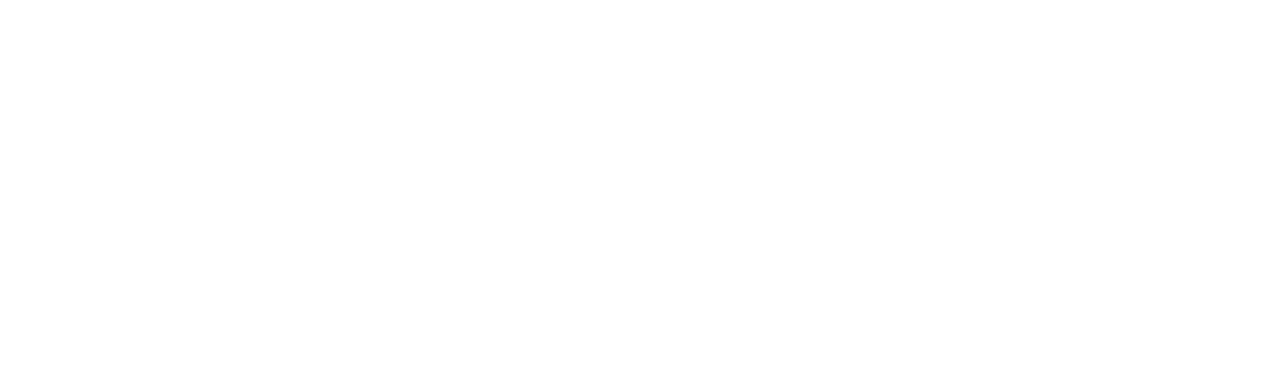
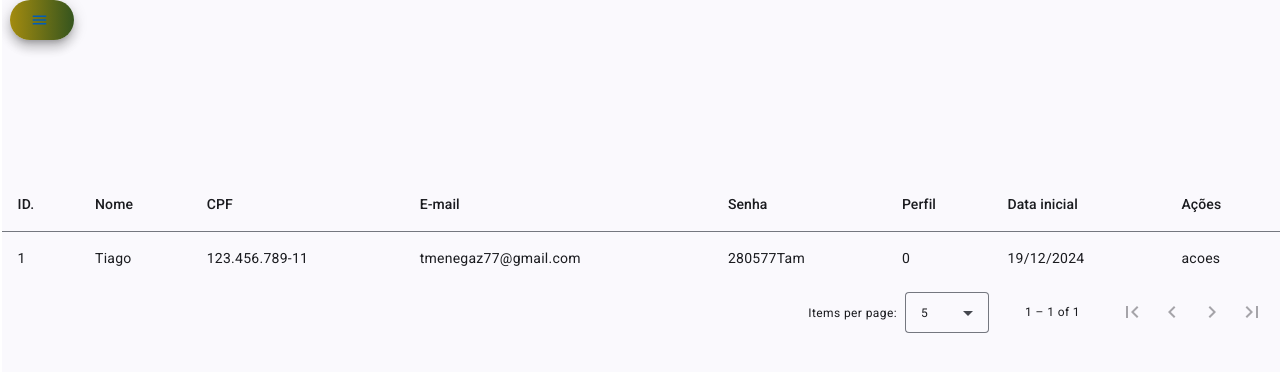
Before and after one commit to tmenegaz/grimpa-frontend, an Angular app: page /tecnicos in a window 1280 px wide. Before the commit this address led to /. Shown: the top 372 px of the page. Built offline with nearby package versions, Linux system fonts and the light colour scheme.

Commit message:
tabela tecnico

```diff
--- a/angular.json
+++ b/angular.json
@@ -103,5 +103,8 @@
         }
       }
     }
+  },
+  "cli": {
+    "analytics": false
   }
 }
--- a/package.json
+++ b/package.json
@@ -19,6 +19,7 @@
     "@angular/platform-browser": "^19.0.0",
     "@angular/platform-browser-dynamic": "^19.0.0",
     "@angular/router": "^19.0.0",
+    "grimpa-frontend": "file:",
     "rxjs": "~7.8.0",
     "tslib": "^2.3.0",
     "zone.js": "~0.15.0"
--- a/src/app/app.routes.ts
+++ b/src/app/app.routes.ts
@@ -1,10 +1,12 @@
 import { Routes } from '@angular/router';
 import { NavComponent } from './components/nav/nav.component';
 import { HomeComponent } from './components/home/home.component';
+import { TecnicoListComponent } from './components/tecnicos/tecnico-list/tecnico-list.component';
 
 export const routes: Routes = [
   { path: '', component: NavComponent, children: [
     { path: 'home', component: HomeComponent },
+    {path: 'tecnicos', component: TecnicoListComponent }
   ]
 },
 ];
--- a/src/app/components/nav/nav.component.html
+++ b/src/app/components/nav/nav.component.html
@@ -5,7 +5,7 @@
         <i class="material-icons">home</i>
         HOME
       </a>
-      <a mat-list-item routerLink="/">
+      <a mat-list-item routerLink="tecnicos">
         <i class="material-icons">account_circle</i>
         Técnicos
       </a>
--- a/src/app/components/nav/nav.component.ts
+++ b/src/app/components/nav/nav.component.ts
@@ -28,7 +28,7 @@
       ) {}
 
       ngOnInit(): void {
-    this.router.navigate(["home"]);
+    this.router.navigate([]);
   }
 
 }
--- /dev/null
+++ b/src/app/components/tecnicos/tecnico-list/tecnico-list.component.css
@@ -0,0 +1,7 @@
+.first-row {
+    margin-top: 8rem;
+}
+
+table {
+    width: 100%;
+  }
--- /dev/null
+++ b/src/app/components/tecnicos/tecnico-list/tecnico-list.component.html
@@ -0,0 +1,53 @@
+<div class="first-row">
+    <table mat-table [dataSource]="dataSource">
+
+      <ng-container matColumnDef="id">
+        <th mat-header-cell *matHeaderCellDef> ID. </th>
+        <td mat-cell *matCellDef="let element"> {{element.id}} </td>
+      </ng-container>
+
+      <ng-container matColumnDef="nome">
+        <th mat-header-cell *matHeaderCellDef> Nome </th>
+        <td mat-cell *matCellDef="let element"> {{element.nome}} </td>
+      </ng-container>
+
+      <ng-container matColumnDef="cpf">
+        <th mat-header-cell *matHeaderCellDef> CPF </th>
+        <td mat-cell *matCellDef="let element"> {{element.cpf}} </td>
+      </ng-container>
+
+      <ng-container matColumnDef="email">
+        <th mat-header-cell *matHeaderCellDef> E-mail </th>
+        <td mat-cell *matCellDef="let element"> {{element.email}} </td>
+      </ng-container>
+
+      <ng-container matColumnDef="senha">
+        <th mat-header-cell *matHeaderCellDef> Senha </th>
+        <td mat-cell *matCellDef="let element"> {{element.senha}} </td>
+      </ng-container>
+
+      <ng-container matColumnDef="perfil">
+        <th mat-header-cell *matHeaderCellDef> Perfil </th>
+        <td mat-cell *matCellDef="let element"> {{element.perfil[0]}} </td>
+      </ng-container>
+
+      <ng-container matColumnDef="dataCriacao">
+        <th mat-header-cell *matHeaderCellDef> Data inicial </th>
+        <td mat-cell *matCellDef="let element"> {{element.dataCriacao}} </td>
+      </ng-container>
+
+      <ng-container matColumnDef="acoes">
+        <th mat-header-cell *matHeaderCellDef> Ações </th>
+        <td mat-cell *matCellDef="let element"> acoes </td>
+      </ng-container>
+
+
+      <tr mat-header-row *matHeaderRowDef="displayedColumns"></tr>
+      <tr mat-row *matRowDef="let row; columns: displayedColumns;"></tr>
+    </table>
+
+    <mat-paginator [pageSizeOptions]="[5, 10, 20]"
+                   showFirstLastButtons
+                   aria-label="Select page of periodic elements">
+    </mat-paginator>
+  </div>
--- /dev/null
+++ b/src/app/components/tecnicos/tecnico-list/tecnico-list.component.ts
@@ -0,0 +1,38 @@
+import { AfterViewInit, Component, ViewChild } from '@angular/core';
+import { MatPaginator, MatPaginatorModule } from '@angular/material/paginator';
+import { MatTableDataSource, MatTableModule } from '@angular/material/table';
+import { Tecnico } from '../../../entities/tecnico/tecnico';
+
+
+@Component({
+  selector: 'app-tecnico-list',
+  imports: [
+    MatTableModule,
+    MatPaginatorModule
+  ],
+  templateUrl: './tecnico-list.component.html',
+  styleUrl: './tecnico-list.component.css',
+  standalone: true
+})
+export class TecnicoListComponent implements AfterViewInit {
+
+  ELEMENT_DATA: Tecnico[]  = [
+    {
+      id: "1",
+      nome: "Tiago",
+      cpf: "123.456.789-11",
+      email: "tmenegaz77@gmail.com",
+      senha: "280577Tam",
+      perfil: ["0"],
+      dataCriacao: "19/12/2024",
+    }
+  ];
+  displayedColumns: string[] = ['id', 'nome', 'cpf', 'email', 'senha', 'perfil', 'dataCriacao', 'acoes'];
+  dataSource = new MatTableDataSource<Tecnico>(this.ELEMENT_DATA);
+
+  @ViewChild(MatPaginator) paginator: MatPaginator;
+
+  ngAfterViewInit() {
+    this.dataSource.paginator = this.paginator;
+  }
+}
--- /dev/null
+++ b/src/app/entities/tecnico/tecnico.ts
@@ -0,0 +1,10 @@
+export interface Tecnico {
+    id?: string | number;
+    nome: string;
+    cpf: string;
+    email: string;
+    senha: string;
+    perfil: string[];
+    dataCriacao: Date | string;
+    dataFinal?: Date | string;
+  }
```
Also changed, not shown: src/app/entities/tecnico/tecnico.model.ts (added), 1 other file (tests, documents, lock files or other folders).
